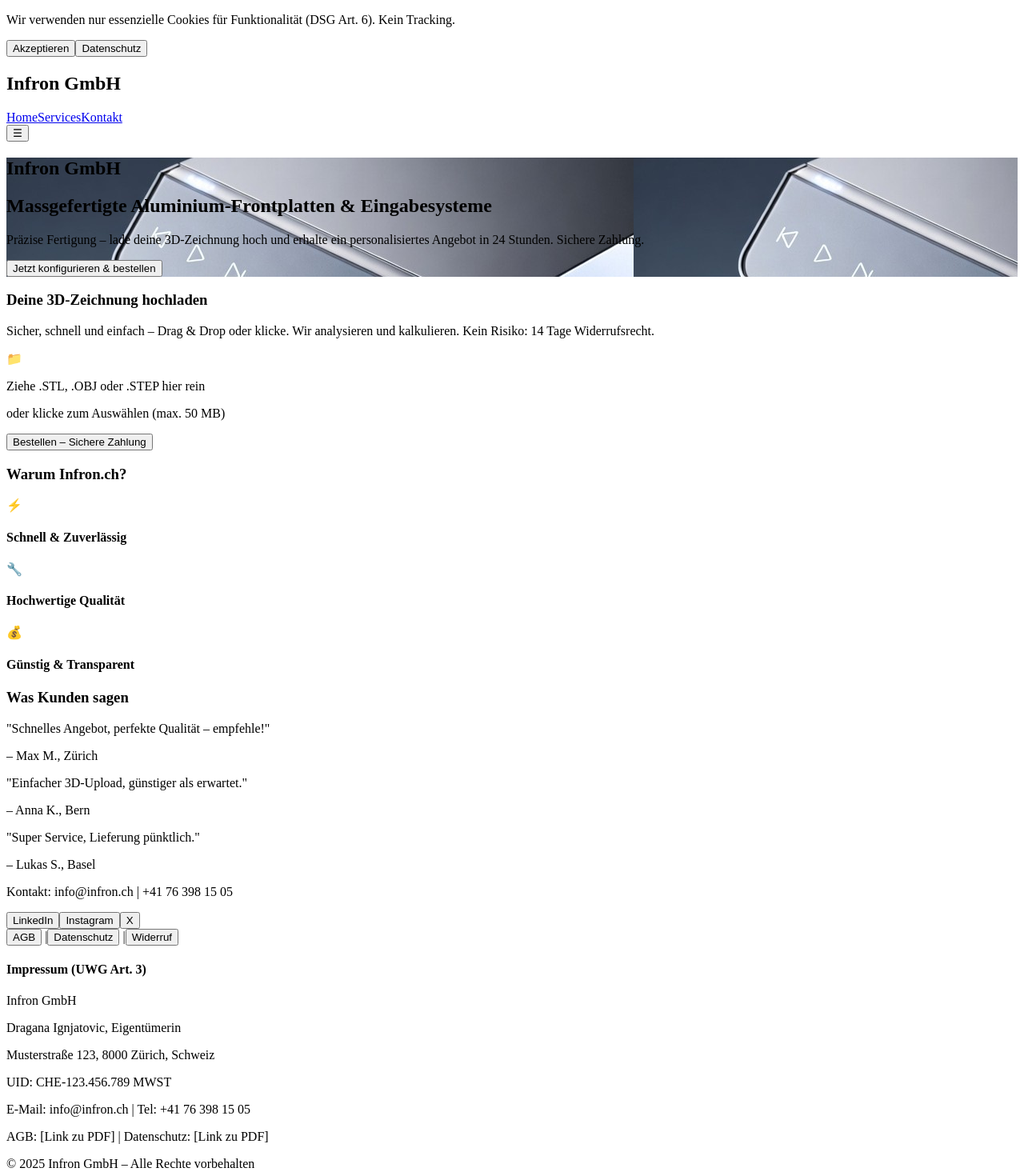
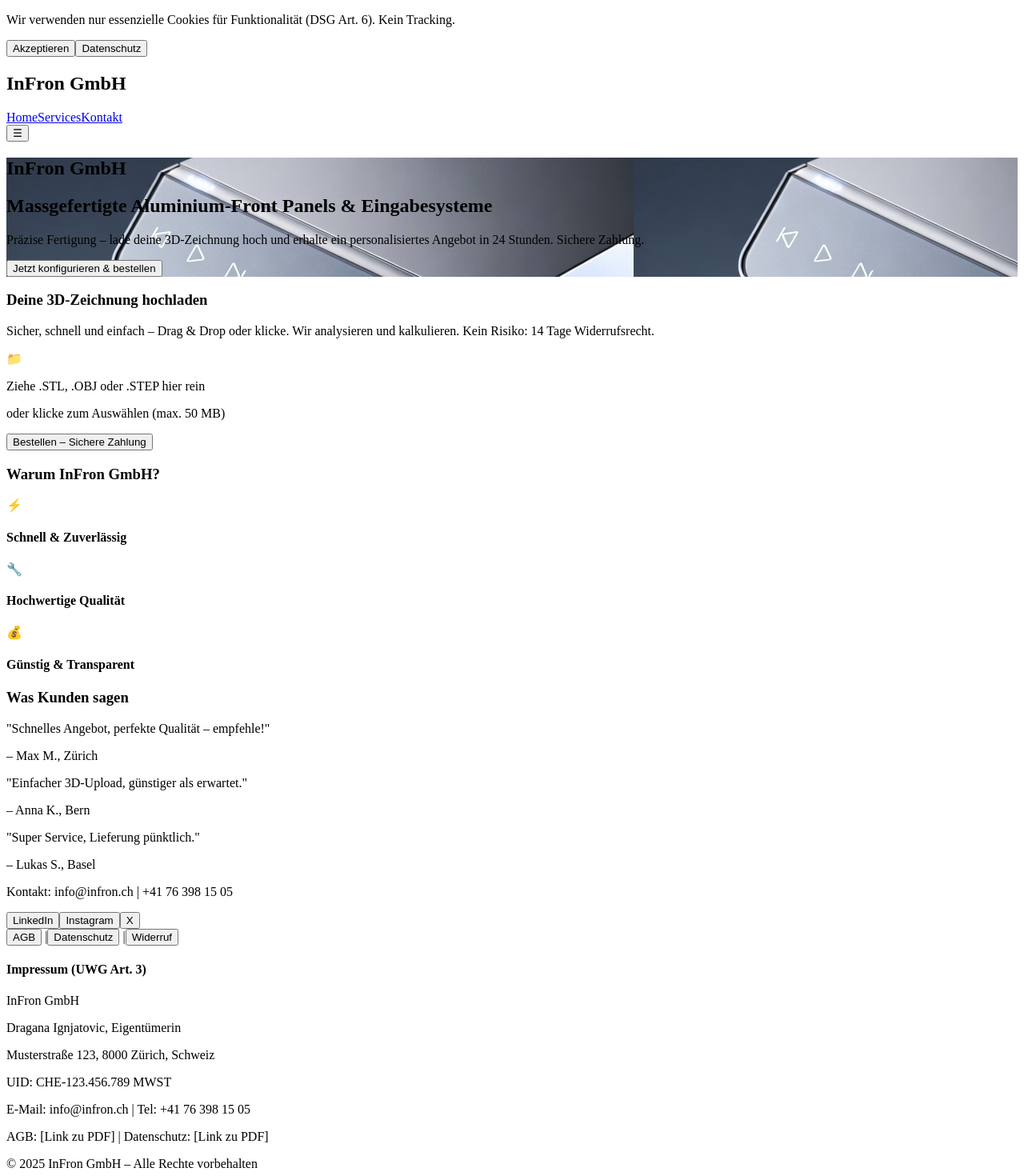
Before and after one commit to FrontInput/frontinput-website, a React (Create React App) app: page / in a window 1280 px wide. Shown: the top 1470 px of the page at 80% size. Built offline with nearby package versions, Linux system fonts and the light colour scheme.

Commit message:
Update to InFron GmbH

```diff
--- a/src/App.js
+++ b/src/App.js
@@ -159,7 +159,7 @@ function App() {
         <nav className="max-w-7xl mx-auto px-4 sm:px-6 lg:px-8">
           <div className="flex justify-between items-center h-16">
             <div className="flex items-center">
-              <h1 className="text-2xl font-bold text-blue-600 dark:text-blue-400 animate-pulse">Infron GmbH</h1>
+              <h1 className="text-2xl font-bold text-blue-600 dark:text-blue-400 animate-pulse">InFron GmbH</h1>
             </div>
             <div className="hidden md:flex space-x-8">
               <a href="#home" className="text-gray-700 dark:text-gray-300 hover:text-blue-600 dark:hover:text-blue-400 transition-colors duration-300">Home</a>
@@ -188,8 +188,8 @@ function App() {
       <section id="home" className="text-white py-32 relative overflow-hidden bg-cover bg-center h-96 md:h-screen" style={{backgroundImage: 'url(/hero-bg.jpg)'}}>
         <div className="absolute inset-0 bg-black opacity-20"></div>
         <div className="max-w-7xl mx-auto px-4 sm:px-6 lg:px-8 text-center relative z-10 flex flex-col items-center justify-center h-full">
-          <h1 className="text-2xl md:text-4xl font-bold mb-2">Infron GmbH</h1>
-          <h2 className="text-4xl md:text-6xl font-bold mb-4 drop-shadow-lg">Massgefertigte Aluminium-Frontplatten & Eingabesysteme</h2>
+          <h1 className="text-2xl md:text-4xl font-bold mb-2">InFron GmbH</h1>
+          <h2 className="text-4xl md:text-6xl font-bold mb-4 drop-shadow-lg">Massgefertigte Aluminium-Front Panels & Eingabesysteme</h2>
           <p className="text-lg md:text-xl mb-8 max-w-3xl opacity-90 drop-shadow-md">Präzise Fertigung – lade deine 3D-Zeichnung hoch und erhalte ein personalisiertes Angebot in 24 Stunden. Sichere Zahlung.</p>
           <button
             onClick={() => document.querySelector('#upload').scrollIntoView({ behavior: 'smooth' })}
@@ -246,7 +246,7 @@ function App() {
       {/* Features Section */}
       <section id="services" className="py-20 bg-white dark:bg-gray-900">
         <div className="max-w-7xl mx-auto px-4 sm:px-6 lg:px-8">
-          <h3 className="text-4xl font-bold text-center text-gray-800 dark:text-white mb-16">Warum Infron.ch?</h3>
+          <h3 className="text-4xl font-bold text-center text-gray-800 dark:text-white mb-16">Warum InFron GmbH?</h3>
           <div className="grid md:grid-cols-3 gap-8">
             <div className="bg-gray-50 dark:bg-gray-800 p-8 rounded-2xl text-center group hover:shadow-2xl hover:scale-105 transition-all duration-500">
               <span className="text-5xl mb-4 block text-blue-500 group-hover:rotate-12 transition-transform duration-300">⚡</span>
@@ -303,13 +303,13 @@ function App() {
           </div>
           <div className="text-center text-xs opacity-75">
             <h4 className="font-bold mb-2">Impressum (UWG Art. 3)</h4>
-            <p>Infron GmbH</p>
+            <p>InFron GmbH</p>
             <p>Dragana Ignjatovic, Eigentümerin</p>
             <p>Musterstraße 123, 8000 Zürich, Schweiz</p>
             <p>UID: CHE-123.456.789 MWST</p>
             <p>E-Mail: info@infron.ch | Tel: +41 76 398 15 05</p>
             <p>AGB: [Link zu PDF] | Datenschutz: [Link zu PDF]</p>
-            <p>© 2025 Infron GmbH – Alle Rechte vorbehalten</p>
+            <p>© 2025 InFron GmbH – Alle Rechte vorbehalten</p>
           </div>
         </div>
       </footer>
```
